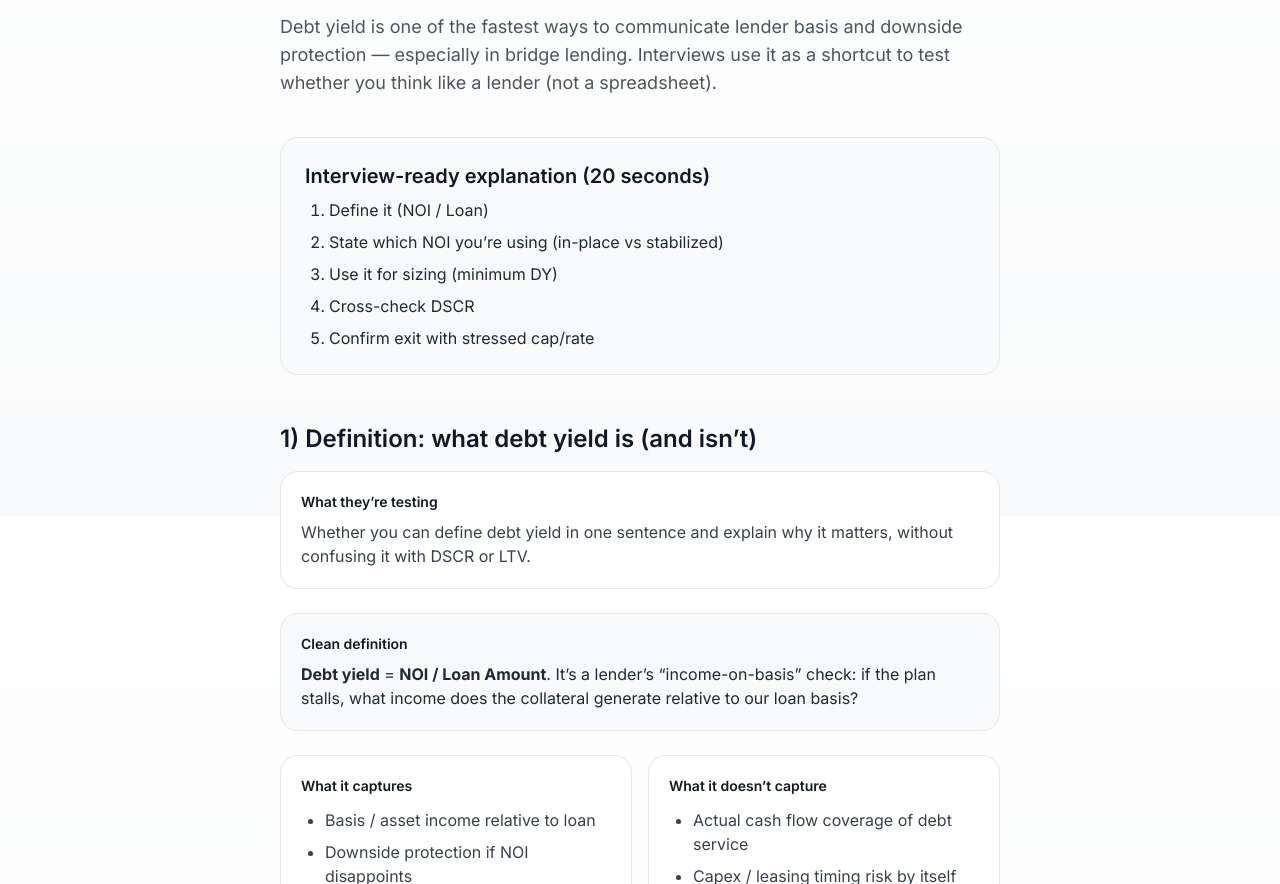
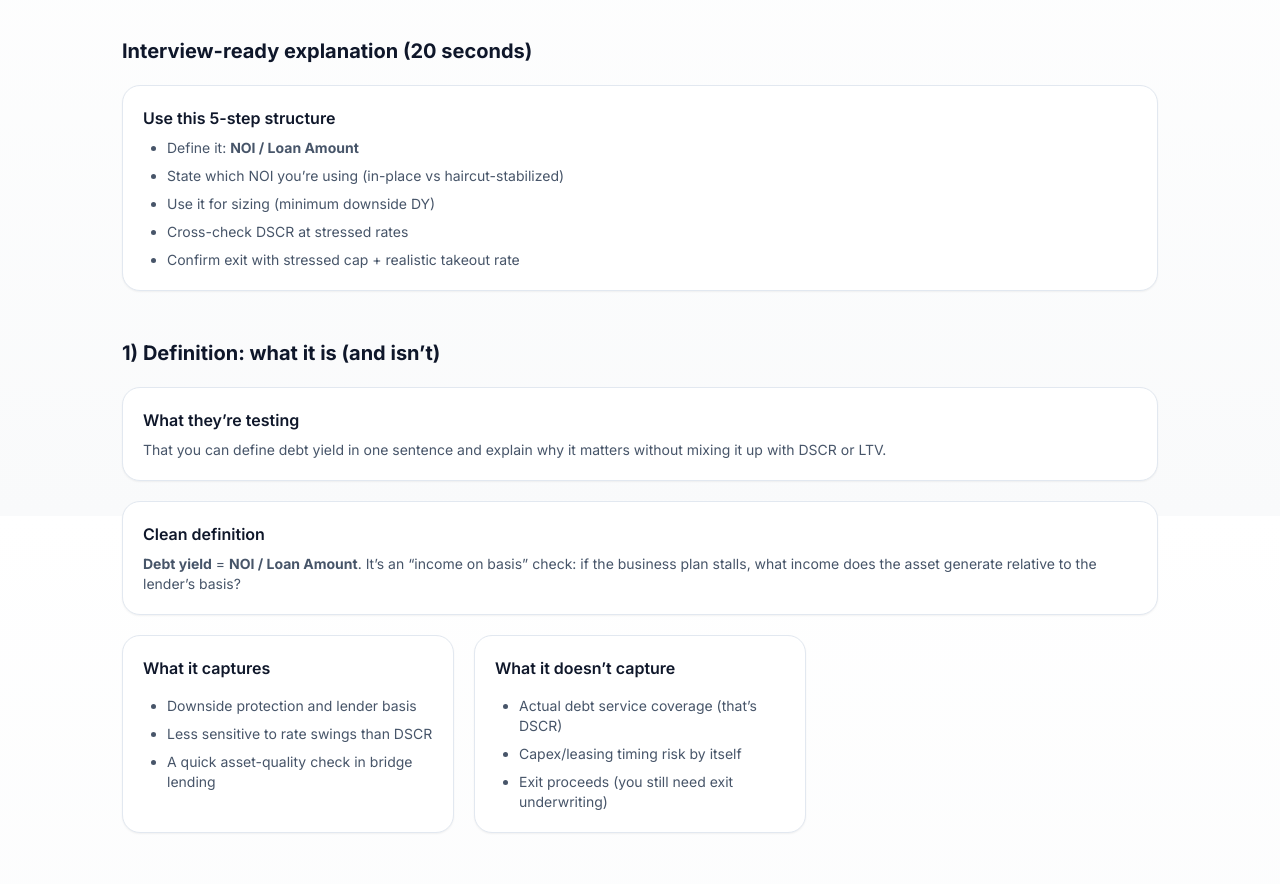
Before and after one commit to gdsatherlie/hirecre, a Next.js app: page /interview-prep/debt-yield-explained in a window 1280 px wide. Shown: the part 284-1168 px from the top of the page. Built offline with nearby package versions, Linux system fonts and the light colour scheme; no server answers.

Commit message:
Update page.tsx

```diff
--- a/app/interview-prep/debt-yield-explained/page.tsx
+++ b/app/interview-prep/debt-yield-explained/page.tsx
@@ -1,79 +1,86 @@
-import Link from "next/link";
 import type { Metadata } from "next";
+import {
+  PageShell,
+  Section,
+  Card,
+  Callout,
+  List,
+  MiniMath,
+  BottomCtas,
+  Grid,
+} from "../_components";
 
 export const metadata: Metadata = {
   title: "Debt Yield Explained | HireCRE",
   description:
-    "Debt yield explained with examples: why lenders use it, how to size to it, and how it connects to exit risk and refinance viability.",
+    "Debt yield explained with examples: how lenders use it, which NOI to use, how to size to it, and how it connects to exit risk and refinance viability.",
 };
 
 export default function DebtYieldExplained() {
   return (
-    <main className="max-w-3xl mx-auto px-6 py-14">
-      <p className="text-sm text-gray-500 mb-6">
-        <Link href="/interview-prep" className="hover:underline">
-          Interview Prep
-        </Link>{" "}
-        <span className="mx-2">/</span>
-        <span>Debt Yield Explained</span>
-      </p>
+    <PageShell
+      crumb={{ label: "Interview Prep", href: "/interview-prep" }}
+      title="Debt Yield Explained"
+      description="Debt yield is a lender’s basis check. Interviews use it to test whether you can size to downside and connect the dots to refinance risk."
+    >
+      <Section title="Interview-ready explanation (20 seconds)">
+        <Callout title="Use this 5-step structure">
+          <List
+            items={[
+              <>
+                Define it: <b>NOI / Loan Amount</b>
+              </>,
+              <>State which NOI you’re using (in-place vs haircut-stabilized)</>,
+              <>Use it for sizing (minimum downside DY)</>,
+              <>Cross-check DSCR at stressed rates</>,
+              <>Confirm exit with stressed cap + realistic takeout rate</>,
+            ]}
+          />
+        </Callout>
+      </Section>
 
-      <h1 className="text-4xl font-semibold tracking-tight mb-4">
-        Debt Yield Explained (The Way Lenders Actually Use It)
-      </h1>
-
-      <p className="text-lg text-gray-600 mb-10">
-        Debt yield is one of the fastest ways to communicate lender basis and downside
-        protection — especially in bridge lending. Interviews use it as a shortcut to
-        test whether you think like a lender (not a spreadsheet).
-      </p>
-
-      <QuickFramework />
-
-      <Section title="1) Definition: what debt yield is (and isn’t)">
-        <WhatTheyTest>
-          Whether you can define debt yield in one sentence and explain why it matters,
-          without confusing it with DSCR or LTV.
-        </WhatTheyTest>
+      <Section title="1) Definition: what it is (and isn’t)">
+        <Card
+          title="What they’re testing"
+          description="That you can define debt yield in one sentence and explain why it matters without mixing it up with DSCR or LTV."
+        />
 
         <Callout title="Clean definition">
-          <p className="text-gray-800">
-            <b>Debt yield</b> = <b>NOI / Loan Amount</b>. It’s a lender’s “income-on-basis”
-            check: if the plan stalls, what income does the collateral generate relative
-            to our loan basis?
-          </p>
+          <>
+            <b>Debt yield</b> = <b>NOI / Loan Amount</b>. It’s an “income on basis”
+            check: if the business plan stalls, what income does the asset generate
+            relative to the lender’s basis?
+          </>
         </Callout>
 
-        <div className="grid grid-cols-1 md:grid-cols-2 gap-4">
+        <Grid>
           <Card title="What it captures">
-            <ul className="list-disc pl-6 space-y-2 text-gray-700">
-              <li>Basis / asset income relative to loan</li>
-              <li>Downside protection if NOI disappoints</li>
-              <li>Less sensitive to rate changes than DSCR</li>
-            </ul>
+            <List
+              items={[
+                <>Downside protection and lender basis</>,
+                <>Less sensitive to rate swings than DSCR</>,
+                <>A quick asset-quality check in bridge lending</>,
+              ]}
+            />
           </Card>
 
           <Card title="What it doesn’t capture">
-            <ul className="list-disc pl-6 space-y-2 text-gray-700">
-              <li>Actual cash flow coverage of debt service</li>
-              <li>Capex / leasing timing risk by itself</li>
-              <li>Exit proceeds (you still need exit underwriting)</li>
-            </ul>
+            <List
+              items={[
+                <>Actual debt service coverage (that’s DSCR)</>,
+                <>Capex/leasing timing risk by itself</>,
+                <>Exit proceeds (you still need exit underwriting)</>,
+              ]}
+            />
           </Card>
-        </div>
+        </Grid>
       </Section>
 
-      <Section title="2) How lenders use it in sizing">
-        <WhatTheyTest>
-          Whether you can describe debt yield as a sizing constraint and choose a conservative NOI
-          (in-place or haircut-stabilized), then cross-check DSCR and exit.
-        </WhatTheyTest>
-
-        <Callout title="Sizing logic (say this in interviews)">
-          “I size to a minimum debt yield on a conservative NOI — often in-place or haircut-stabilized —
-          then cross-check DSCR at stressed rates and confirm the takeout works at a realistic exit cap
-          and refinance rate.”
-        </Callout>
+      <Section title="2) How lenders actually use it for sizing">
+        <Card
+          title="What they’re testing"
+          description="That you pick a conservative NOI (in-place or haircut-stabilized), size to a minimum DY, then cross-check DSCR and exit."
+        />
 
         <MiniMath
           label="Sizing example"
@@ -82,183 +89,70 @@ export default function DebtYieldExplained() {
             ["Target debt yield", "8.0%"],
             ["Max loan (NOI / DY)", "$30.0mm"],
           ]}
-          note="Then add: ‘I’ll cross-check DSCR at stressed SOFR/spread and verify exit proceeds clear.’"
+          note="Then say: ‘I’ll cross-check DSCR at stressed rates and confirm takeout clears at a realistic cap/rate.’"
         />
-      </Section>
 
-      <Section title="3) Debt yield vs DSCR (when each matters)">
-        <WhatTheyTest>
-          Whether you understand why DSCR can look “fine” because of reserves/rate caps or temporary interest
-          reserves, while debt yield still tells you your basis is tight.
-        </WhatTheyTest>
-
-        <div className="grid grid-cols-1 md:grid-cols-2 gap-4">
-          <Card title="Debt yield is strongest when…">
-            <ul className="list-disc pl-6 space-y-2 text-gray-700">
-              <li>Transitional cash flow is volatile</li>
-              <li>Debt service is temporarily managed (reserves)</li>
-              <li>Rates are moving and DSCR swings</li>
-            </ul>
-          </Card>
-          <Card title="DSCR is strongest when…">
-            <ul className="list-disc pl-6 space-y-2 text-gray-700">
-              <li>Cash flow is stable and recurring</li>
-              <li>You’re underwriting permanent takeout</li>
-              <li>Amortization / fixed rates matter</li>
-            </ul>
-          </Card>
-        </div>
-
-        <Callout title="A senior-sounding line">
-          “Debt yield tells me the basis. DSCR tells me survivability. In bridge, I want both —
-          but I size to the one that protects me if execution is delayed.”
+        <Callout title="Senior-sounding line">
+          <>
+            “Debt yield tells me the basis. DSCR tells me survivability. In bridge,
+            I want both — but I size to the metric that protects me if execution is delayed.”
+          </>
         </Callout>
       </Section>
 
-      <Section title="4) The interview trap: mixing NOI definitions">
-        <WhatTheyTest>
-          Whether you’re disciplined about which NOI you’re using (in-place, underwritten, stabilized).
-          Strong candidates explicitly state it.
-        </WhatTheyTest>
+      <Section title="3) The NOI definition trap (in-place vs stabilized)">
+        <Card
+          title="What they’re testing"
+          description="That you’re disciplined about the NOI definition. Strong candidates explicitly quote both downside and business plan versions."
+        />
 
         <Callout title="Say this out loud">
-          “My debt yield depends on the NOI definition. I’ll quote both: in-place DY for downside and
-          stabilized DY for the business plan — and I’ll make sure the loan is still ‘money-good’ on
-          the downside case.”
+          <>
+            “Debt yield depends on the NOI definition. I’ll quote <b>in-place DY</b> for
+            downside and <b>stabilized DY</b> for the business plan — and make sure the
+            loan is still ‘money-good’ on the downside case.”
+          </>
         </Callout>
 
-        <ul className="list-disc pl-6 space-y-2 text-gray-700">
-          <li><b>In-place NOI:</b> downside / today’s reality</li>
-          <li><b>Underwritten NOI:</b> haircut of assumptions</li>
-          <li><b>Stabilized NOI:</b> business plan outcome</li>
-        </ul>
+        <Grid>
+          <Card title="In-place NOI">
+            <List items={[<>Today’s reality; best for downside sizing</>]} />
+          </Card>
+          <Card title="Haircut-stabilized NOI">
+            <List items={[<>Underwritten; conservative view of stabilization</>]} />
+          </Card>
+          <Card title="Stabilized NOI">
+            <List items={[<>Business plan outcome; not the basis for downside</>]} />
+          </Card>
+        </Grid>
       </Section>
 
-      <Section title="5) How it ties to exit risk (the real point)">
-        <WhatTheyTest>
-          Whether you connect the dots: if debt yield is thin, you’re relying on a perfect exit environment.
-        </WhatTheyTest>
+      <Section title="4) How debt yield connects to exit risk (the real point)">
+        <Card
+          title="What they’re testing"
+          description="That you connect thin debt yield to reliance on a perfect exit environment — and you underwrite takeout at stressed assumptions."
+        />
 
-        <Callout title="Exit connection (simple and powerful)">
-          “A thin debt yield means I’m tight on basis. If cap rates widen or NOI misses, exit proceeds compress —
-          which is why I underwrite the takeout at a stressed cap and rate.”
+        <Callout title="Simple connection (powerful in interviews)">
+          <>
+            “A thin debt yield means I’m tight on basis. If NOI misses or cap rates widen,
+            exit proceeds compress — which is why I underwrite takeout at a <b>stressed cap</b>
+            and a <b>realistic takeout rate</b>.”
+          </>
         </Callout>
 
         <MiniMath
-          label="Quick exit reality check (conceptual)"
+          label="Quick exit sanity check"
           rows={[
             ["Stabilized NOI", "$3.2mm"],
             ["Exit cap (stressed)", "6.50%"],
             ["Implied value", "~$49.2mm"],
           ]}
-          note="Then compare value vs loan + costs and explain refinance margin."
+          note="Then compare value vs loan basis + costs to describe refinance margin."
         />
       </Section>
 
-      <BottomNav />
-    </main>
+      <BottomCtas />
+    </PageShell>
   );
 }
-
-/* ---------- shared UI helpers ---------- */
-
-function Section({ title, children }: { title: string; children: React.ReactNode }) {
-  return (
-    <section className="mt-12">
-      <h2 className="text-2xl font-semibold mb-4">{title}</h2>
-      <div className="space-y-6">{children}</div>
-    </section>
-  );
-}
-
-function WhatTheyTest({ children }: { children: React.ReactNode }) {
-  return (
-    <div className="rounded-2xl border bg-white p-5">
-      <p className="text-sm font-semibold text-gray-900 mb-2">What they’re testing</p>
-      <p className="text-gray-700">{children}</p>
-    </div>
-  );
-}
-
-function Callout({ title, children }: { title: string; children: React.ReactNode }) {
-  return (
-    <div className="rounded-2xl border bg-gray-50 p-5">
-      <p className="text-sm font-semibold text-gray-900 mb-2">{title}</p>
-      <div className="text-gray-800">{children}</div>
-    </div>
-  );
-}
-
-function Card({ title, children }: { title: string; children: React.ReactNode }) {
-  return (
-    <div className="rounded-2xl border bg-white p-5">
-      <p className="text-sm font-semibold text-gray-900 mb-3">{title}</p>
-      {children}
-    </div>
-  );
-}
-
-function MiniMath({
-  label,
-  rows,
-  note,
-}: {
-  label: string;
-  rows: [string, string][];
-  note?: string;
-}) {
-  return (
-    <div className="rounded-2xl border bg-white p-5">
-      <p className="text-sm font-semibold text-gray-900 mb-3">{label}</p>
-      <div className="space-y-2">
-        {rows.map(([k, v]) => (
-          <div key={k} className="flex items-center justify-between gap-4">
-            <span className="text-gray-700">{k}</span>
-            <span className="font-semibold text-gray-900">{v}</span>
-          </div>
-        ))}
-      </div>
-      {note ? <p className="mt-3 text-sm text-gray-600">{note}</p> : null}
-    </div>
-  );
-}
-
-function QuickFramework() {
-  return (
-    <div className="rounded-2xl border bg-gray-50 p-6">
-      <h2 className="text-xl font-semibold mb-2">Interview-ready explanation (20 seconds)</h2>
-      <ol className="list-decimal pl-6 space-y-2 text-gray-800">
-        <li>Define it (NOI / Loan)</li>
-        <li>State which NOI you’re using (in-place vs stabilized)</li>
-        <li>Use it for sizing (minimum DY)</li>
-        <li>Cross-check DSCR</li>
-        <li>Confirm exit with stressed cap/rate</li>
-      </ol>
-    </div>
-  );
-}
-
-function BottomNav() {
-  return (
-    <div className="mt-14 flex flex-wrap gap-3">
-      <Link
-        href="/interview-prep"
-        className="rounded-lg border px-4 py-2 text-sm hover:bg-gray-50 transition"
-      >
-        Back to Hub
-      </Link>
-      <Link
-        href="/board"
-        className="rounded-lg border px-4 py-2 text-sm hover:bg-gray-50 transition"
-      >
-        Browse Jobs
-      </Link>
-      <Link
-        href="/alerts"
-        className="rounded-lg bg-black text-white px-4 py-2 text-sm hover:opacity-90 transition"
-      >
-        Get Weekly Alerts
-      </Link>
-    </div>
-  );
-}
```
